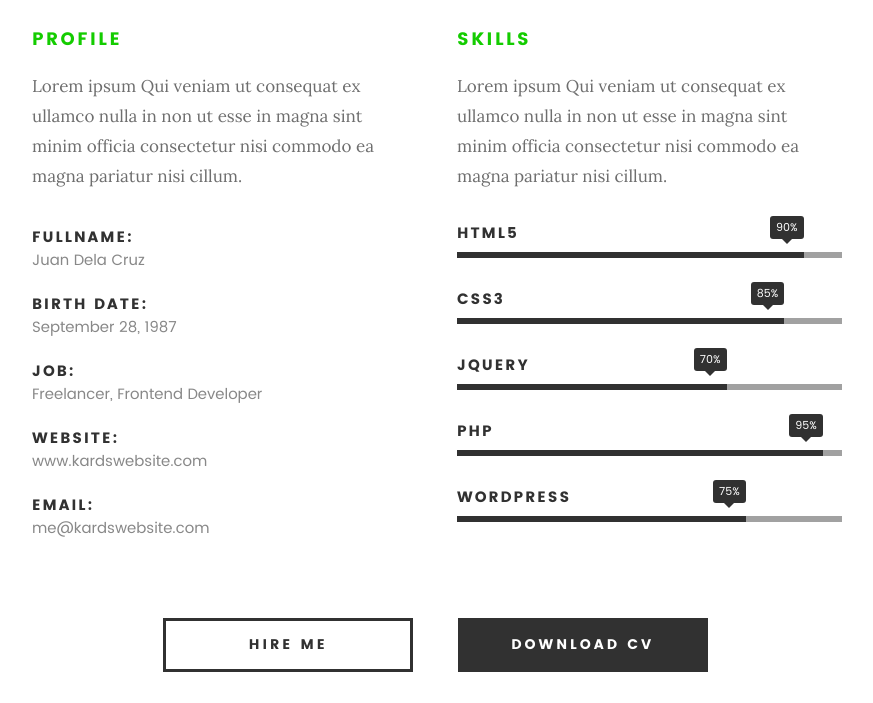
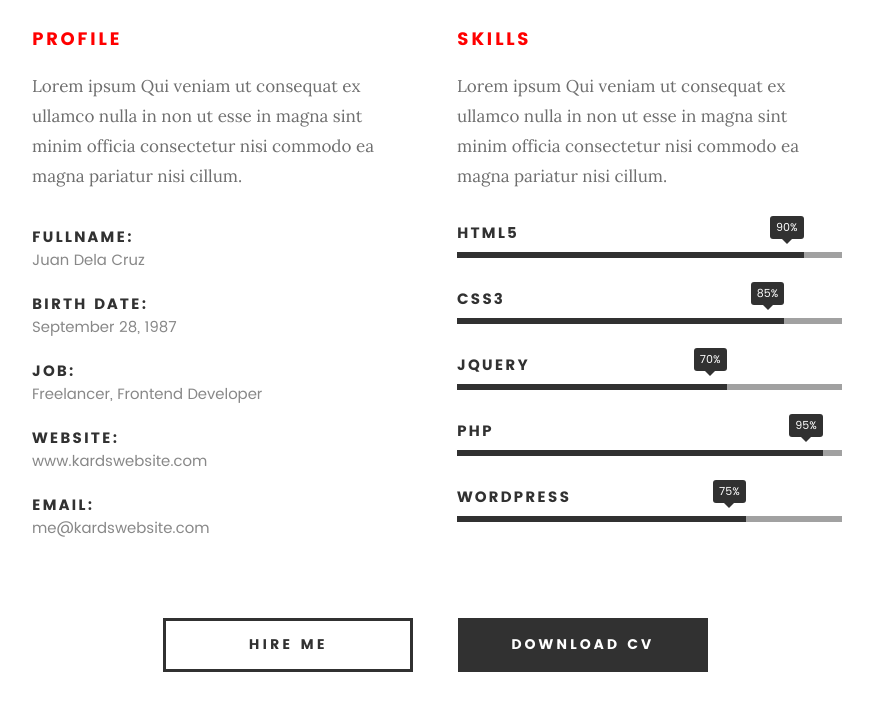
Before and after one commit to ChristianCambron7/ChristianCambron7.github.io, a plain HTML site: page index.html in a window 1280 px wide. Shown: the part 1217-1920 px from the top of the page, without its empty margins (203-1076 px from the left). Drawn offline with Linux system fonts and the light colour scheme; files whose address does not match are found by name.

Commit message:
Update css/main.css

```diff
--- a/css/main.css
+++ b/css/main.css
@@ -102,7 +102,7 @@ a:hover, a:focus, a:active {
  */
 h1, h2, h3, h4, h5, h6, .h01, .h02, .h03, .h04, .h05, .h06 {
 	font-family: "poppins-semibold", sans-serif;
-	color: #14cc00;
+	color: #FF0000;
 	font-style: normal;
 	text-rendering: optimizeLegibility;
 	margin-bottom: 2.1rem;
```
